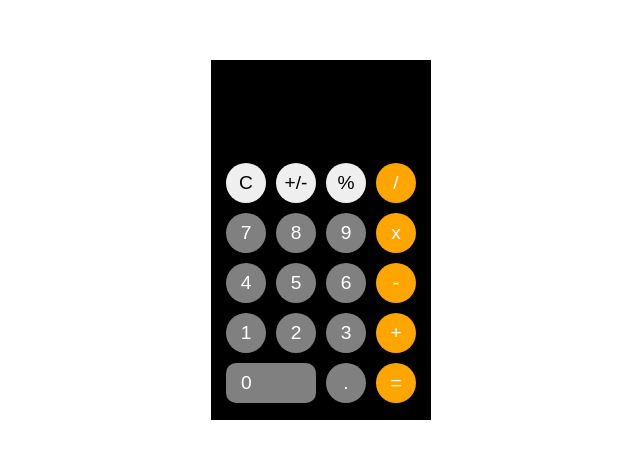
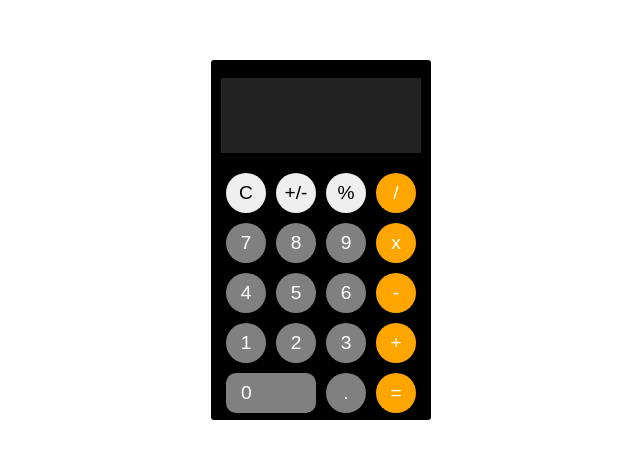
Before and after one commit to phelpsie/Calculator, a plain HTML site: page index.html in a window 1280 px wide. Shown: the part 168-626 px from the top of the page, without its empty margins (319-959 px from the left). Drawn offline with Linux system fonts and the light colour scheme.

Commit message:
Change display bgcolor and add calc border-radius

```diff
--- a/style.css
+++ b/style.css
@@ -25,6 +25,7 @@ body {
     display: flex;
     justify-content: center;
     flex-direction: column;
+    border-radius: 3px;
 }
 
 .display {
@@ -36,6 +37,8 @@ body {
     align-items: center;
     font-size: xx-large;
     font-weight: 100;
+    background-color: 	#222222;
+    margin-bottom: 20px;
 }
 
 .buttons-div {
```
